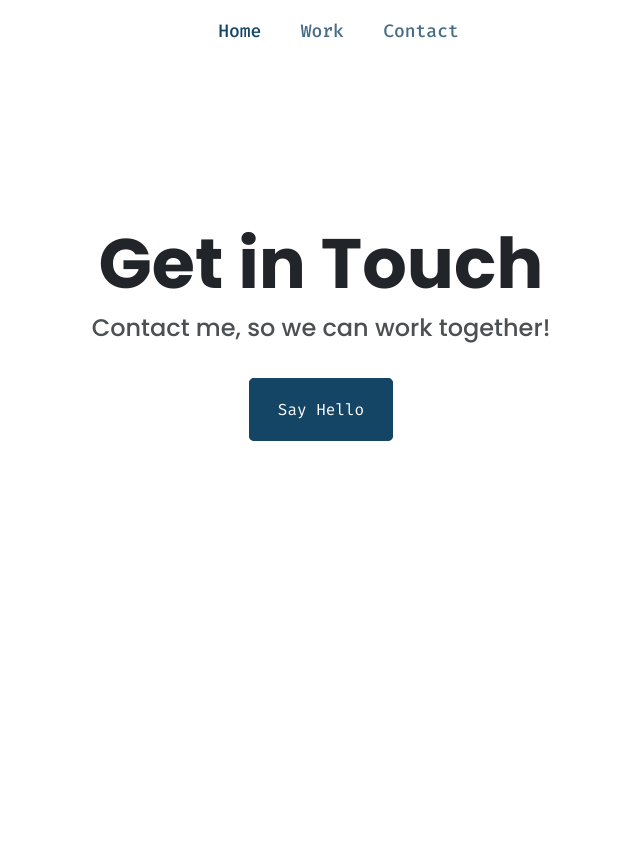
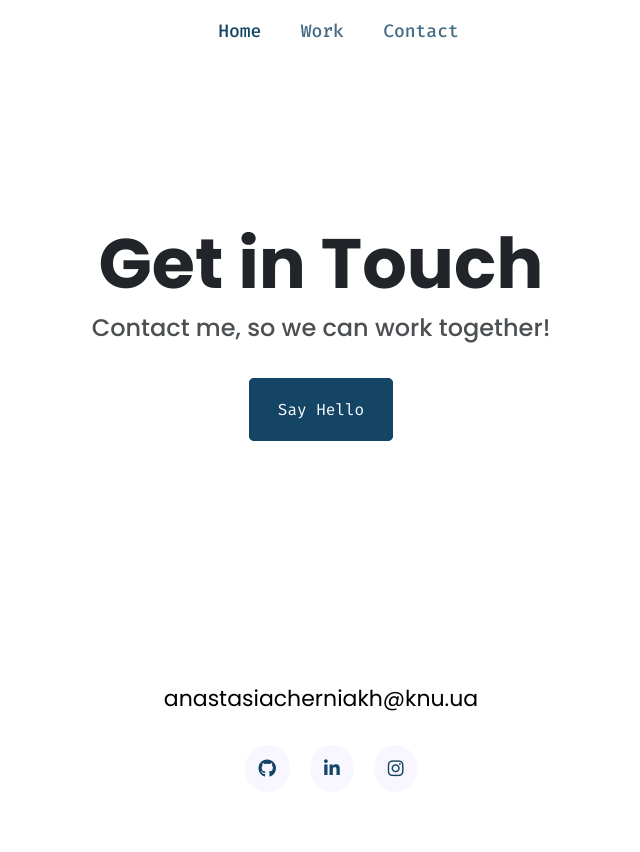
Before and after one commit to AnastasiaCherniakh/portfolio, a plain HTML site: page contact.html in a window 1280 px wide. Shown: the whole page, without its empty margins (319-959 px from the left). Before the commit the page ends 800 px from the top, so only its background shows below. Drawn offline with nearby package versions, Linux system fonts and the light colour scheme.

Commit message:
added footer to the pages

```diff
--- a/contact.html
+++ b/contact.html
@@ -34,6 +34,16 @@
         </div>
     </div>
     </div>
+    <footer>
+        <a href="mailto:anastasiacherniakh@knu.ua"
+            class="email-link d-flex justify-content-center">anastasiacherniakh@knu.ua</a>
+        <div class="social-links d-flex justify-content-center">
+            <a href="https://github.com/AnastasiaCherniakh" target="_blank"><i class="fa-brands fa-github"></i></a>
+            <a href="https://www.linkedin.com/in/anastasia-cherniakh-84900a1b6/" target="_blank"><i
+                    class="fa-brands fa-linkedin-in"></i></a>
+            <a href="https://www.instagram.com/__anastaysha___/" target="_blank"><i class="fa-brands fa-instagram"></i></a>
+        </div>
+    </footer>
     <script src="https://cdn.jsdelivr.net/npm/bootstrap@5.2.2/dist/js/bootstrap.bundle.min.js"
         integrity="sha384-OERcA2EqjJCMA+/3y+gxIOqMEjwtxJY7qPCqsdltbNJuaOe923+mo//f6V8Qbsw3"
         crossorigin="anonymous"></script>
--- a/style/style.css
+++ b/style/style.css
@@ -87,6 +87,36 @@ h1 {
 .hero {
     padding: 165px 50px 160px 50px;
     background-color: var(--secondary-color);
+}
+
+footer {
+    padding: 60px 0;
+}
+
+footer .email-link {
+    text-decoration: none;
+    color: black;
+    font-size: 22px;
+    margin: 30px 0;
+}
+
+footer .email-link:hover {
+    color: var(--main-color);
+}
+
+footer .social-links a{
+    margin-left: 20px;
+    padding: 10px 14px;
+    color: var(--main-color);
+    background-color: var(--secondary-color);
+    font-size: 18px;
+    border-radius: 50%;
+    transition: all 100ms ease-in-out;
+}
+
+footer .social-links a:hover {
+    color: white;
+    background-color: var(--main-color);
 }
 
 .about-me {
```
Also changed, not shown: index.html (+8 -0 lines), work.html (+10 -0 lines).
